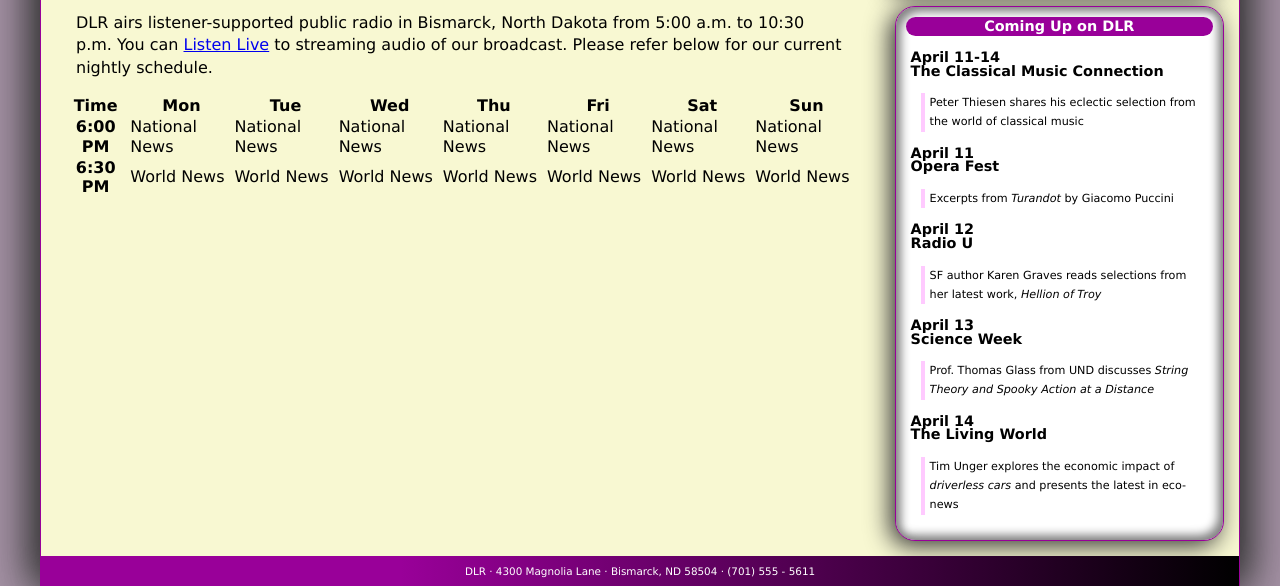
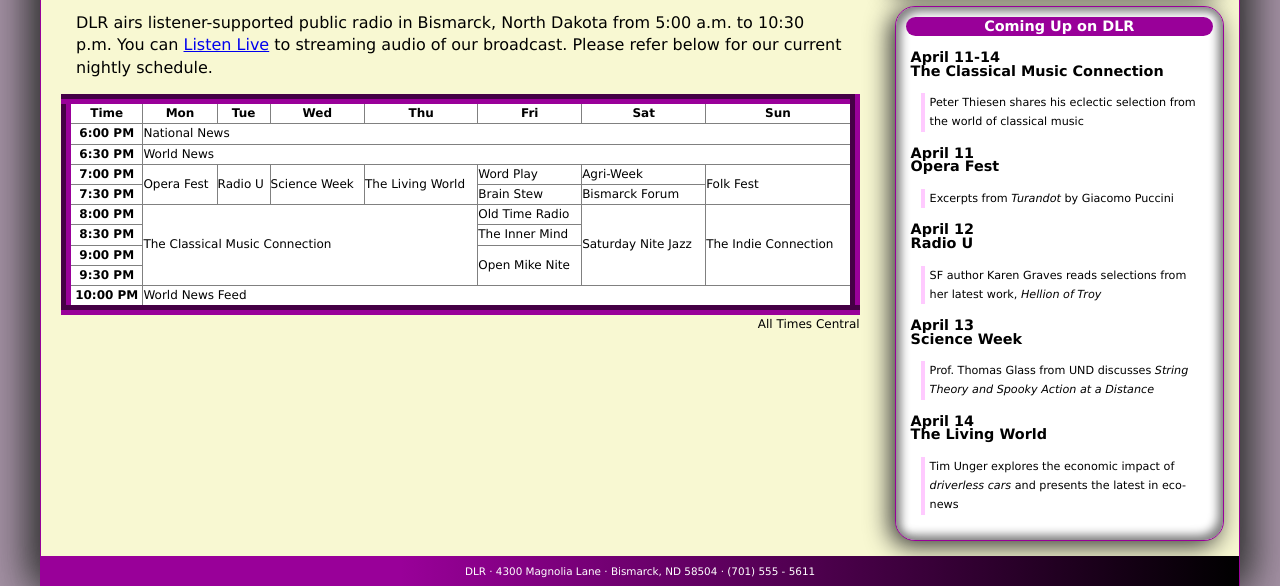
Before and after one commit to LHaupt08/tutorial6, a plain HTML site: page index.html in a window 1280 px wide. Shown: the part 214-800 px from the top of the page. Drawn offline with Linux system fonts and the light colour scheme.

Commit message:
six one done page foursixty

```diff
--- a/css/dlr_tables.css
+++ b/css/dlr_tables.css
@@ -6,8 +6,8 @@
    Tutorial Case
 
    Tables Style Sheet
-   Author:
-   Date:
+   Author: Lukas Haupt
+   Date:   10/13/25
 
    Filename:         dlr_tables.css
 
@@ -15,15 +15,26 @@
 
 /* Table Styles */
 
-
+table.schedule {
+   background: white;
+   border: 10px outset rgb(153,0,153);
+   border-collapse: collapse;
+   font-size:0.75em;
+   width:100%;
+}
 
 /* Table Cell Styles */
 
-
+table.schedule th, table.schedule td {
+   border: 1px solid gray;
+}
 
 /* Table Caption Styles */
 
-
+table.schedule caption {
+   caption-side:bottom;
+   text-align:right;
+}
 
 /* Row Group Styles */
 
--- a/index.html
+++ b/index.html
@@ -8,7 +8,7 @@
 
       DLR Nightly Schedule
       Author: Lukas Haupt
-      Date:
+      Date:   10/13/25
 
       Filename:   dlr_evenings.html
 
@@ -19,6 +19,7 @@
    <title>DLR Nightly Schedule</title>
    <link href="./css/dlr_reset.css" rel="stylesheet" />
    <link href="./css/dlr_styles.css" rel="stylesheet" />
+   <link href="./css/dlr_tables.css" rel="stylesheet" />
 </head>
 
 <body>
@@ -52,6 +53,9 @@
 
             <table class="schedule">
 
+
+               <caption>All Times Central</caption>
+
                <tr>
 
                   <th>Time</th>
@@ -68,28 +72,83 @@
                <tr>
 
                   <th> 6:00 PM</th>
-                  <td>National News</td>
-                  <td>National News</td>
-                  <td>National News</td>
-                  <td>National News</td>
-                  <td>National News</td>
-                  <td>National News</td>
-                  <td>National News</td>
+                  <td colspan="7">National News</td>
 
                </tr>
 
                <tr>
 
                   <th>6:30 PM</th>
-                  <td>World News</td>
-                  <td>World News</td>
-                  <td>World News</td>
-                  <td>World News</td>
-                  <td>World News</td>
-                  <td>World News</td>
-                  <td>World News</td>
+                  <td colspan="7">World News</td>
 
                </tr>
+
+               <tr>
+
+                  <th>7:00 PM</th>
+
+                  <td rowspan="2">Opera Fest</td>
+                  <td rowspan="2">Radio U</td>
+                  <td rowspan="2">Science Week</td>
+                  <td rowspan="2">The Living World</td>
+
+                  <td>Word Play</td>
+                  <td>Agri-Week</td>
+                  <td rowspan="2">Folk Fest</td>
+
+
+               </tr>
+
+               <tr>
+
+                  <th>7:30 PM</th>
+
+                  <td>Brain Stew</td>
+                  <td>Bismarck Forum</td>
+
+               </tr>
+
+               <tr>
+
+                  <th>8:00 PM</th>
+
+                  <td rowspan="4" colspan="4">The Classical Music Connection</td>
+                  <td>Old Time Radio</td>
+                  <td rowspan="4">Saturday Nite Jazz</td>
+                  <td rowspan="4">The Indie Connection</td>
+
+               </tr>
+
+               <tr>
+
+                  <th>8:30 PM</th>
+
+                  <td>The Inner Mind</td>
+
+               </tr>
+
+               <tr>
+
+                  <th>9:00 PM</th>
+
+                  <td rowspan="2">Open Mike Nite</td>
+
+               </tr>
+
+               <tr>
+
+                  <th>9:30 PM</th>
+
+               </tr>
+
+               <tr>
+
+                  <th>10:00 PM</th>
+
+                  <td colspan="7">World News Feed</td>
+
+               </tr>
+
 
             </table>
 
```
